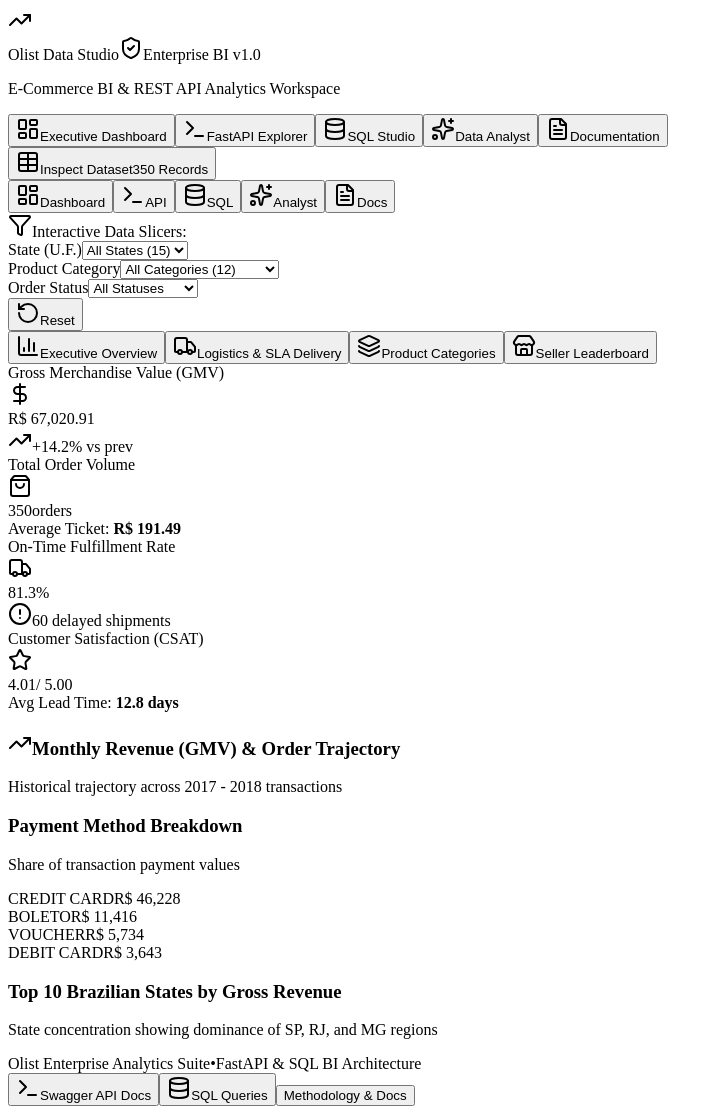
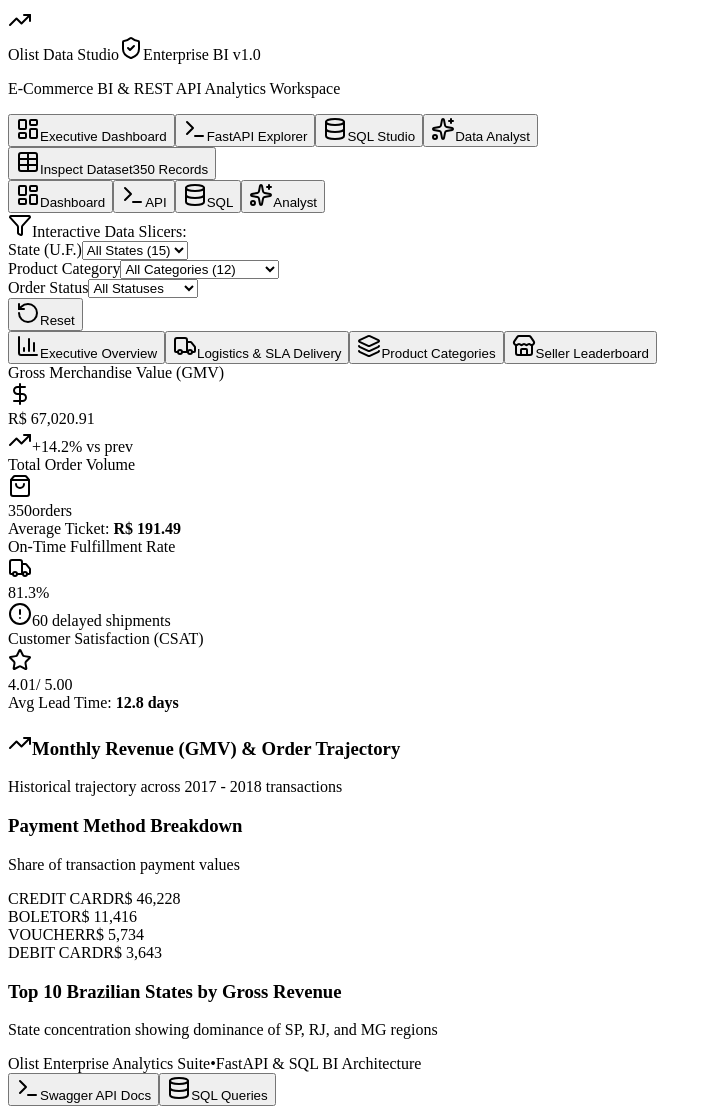
Before and after one commit to Luckysuthar17/Olist-Data-Studio, a React app: page / in a window 1280 px wide. Shown: the whole page, without its empty margins (0-723 px from the left). Built offline with nearby package versions, Linux system fonts and the light colour scheme; the HTML template or start-up script is replaced by a standard one.

Commit message:
feat: remove documentation tab and enable OpenAPI
Removed the documentation section from the UI and re-enabled the FastAPI OpenAPI documentation endpoints.

```diff
--- a/src/App.tsx
+++ b/src/App.tsx
@@ -63,12 +63,6 @@
               <Database className="w-3.5 h-3.5 text-emerald-600" />
               <span>SQL Queries</span>
             </button>
-            <button
-              onClick={() => setActiveTab('docs')}
-              className="hover:text-indigo-600 transition-colors font-medium"
-            >
-              <span>Methodology & Docs</span>
-            </button>
           </div>
 
         </div>
--- a/src/components/Navbar.tsx
+++ b/src/components/Navbar.tsx
@@ -4,7 +4,6 @@
   Terminal,
   Database,
   Sparkles,
-  FileText,
   Table,
   TrendingUp,
   ShieldCheck,
@@ -96,18 +95,6 @@
               <Sparkles className="w-4 h-4 text-amber-500" />
               <span>Data Analyst</span>
             </button>
-
-            <button
-              onClick={() => setActiveTab('docs')}
-              className={`flex items-center space-x-2 px-3.5 py-1.5 rounded-lg text-xs font-medium transition-all ${
-                activeTab === 'docs'
-                  ? 'bg-white text-slate-900 shadow-xs font-semibold border border-slate-200/60'
-                  : 'text-slate-600 hover:text-slate-900 hover:bg-slate-200/50'
-              }`}
-            >
-              <FileText className="w-4 h-4 text-slate-600" />
-              <span>Documentation</span>
-            </button>
           </nav>
 
           {/* Right Action & Dataset Pill */}
@@ -158,13 +145,6 @@
           <Sparkles className="w-4 h-4" />
           <span>Analyst</span>
         </button>
-        <button
-          onClick={() => setActiveTab('docs')}
-          className={`flex flex-col items-center p-1.5 rounded ${activeTab === 'docs' ? 'text-indigo-600 font-bold' : 'text-slate-600'}`}
-        >
-          <FileText className="w-4 h-4" />
-          <span>Docs</span>
-        </button>
       </div>
     </header>
   );
```
Also changed, not shown: 1 other file (tests, documents, lock files or other folders).
